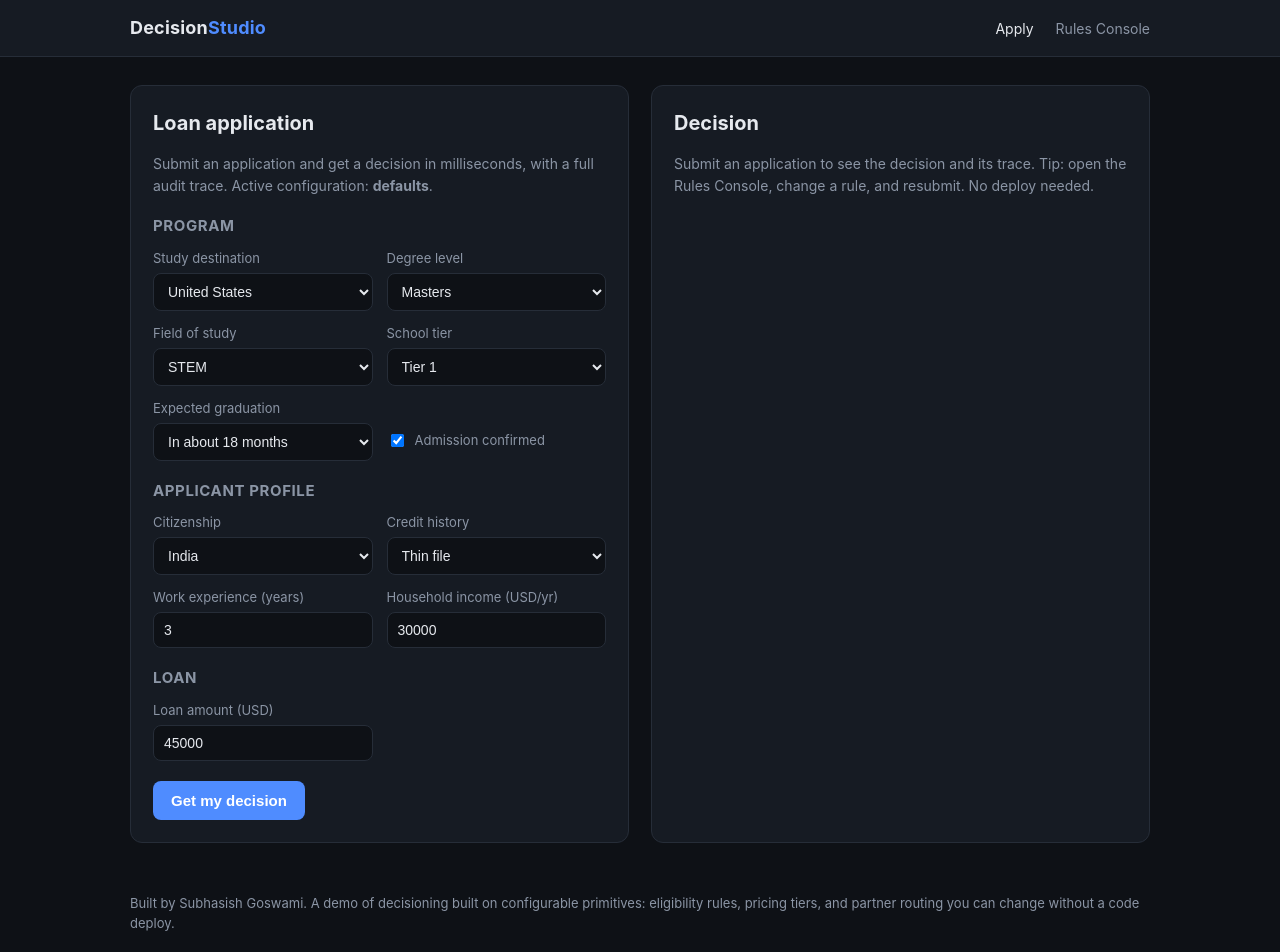
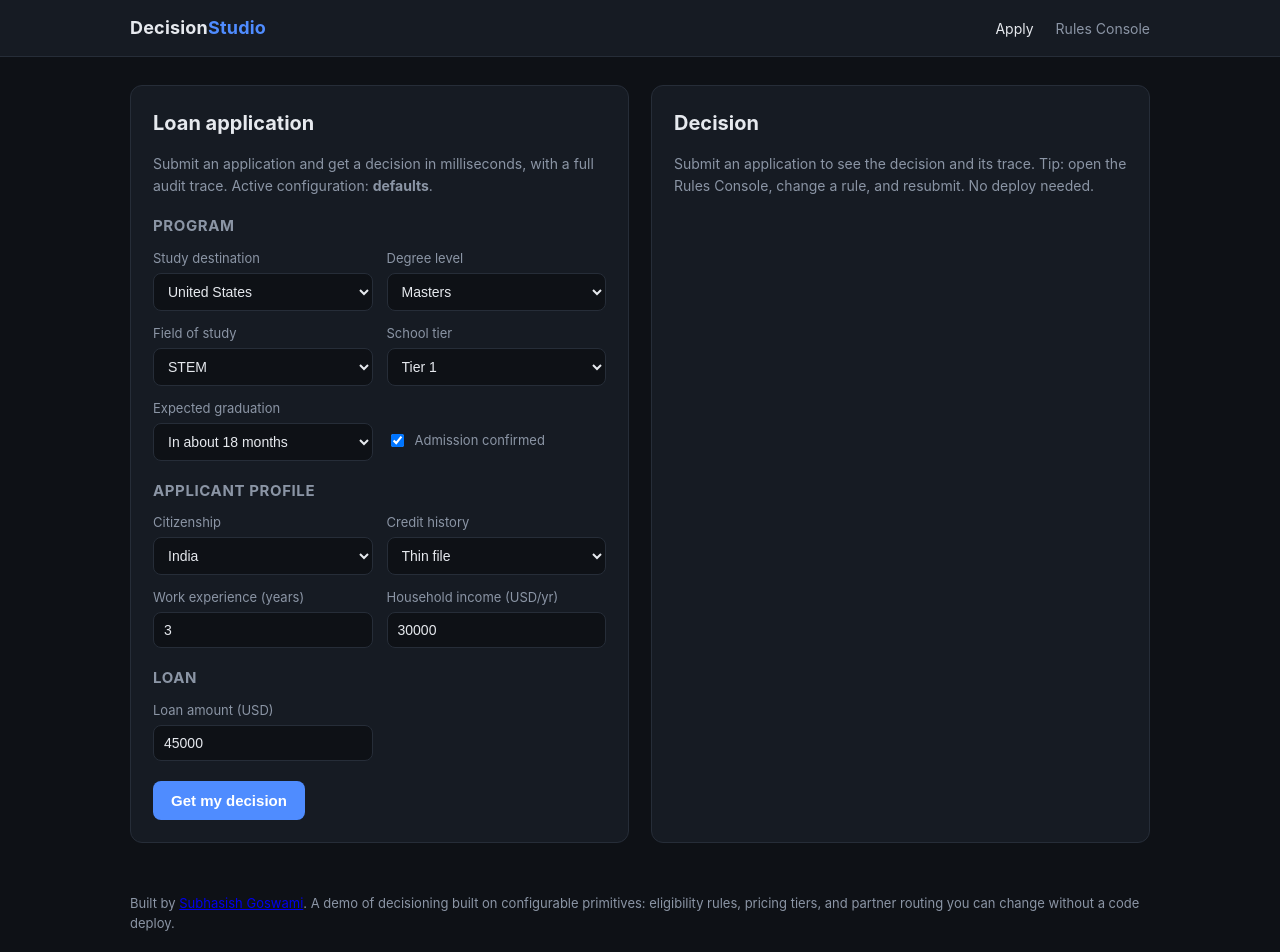
Before and after one commit to subhasishgoswami02/decision-studio, a Next.js app: page / in a window 1280 px wide. Shown: the top 952 px of the page. Built offline with nearby package versions, Linux system fonts and the light colour scheme.

Commit message:
Link footer name to portfolio (subhasishgoswami.com)
Updated footer to include a hyperlink for the author.

```diff
--- a/pages/_app.js
+++ b/pages/_app.js
@@ -30,7 +30,7 @@ export default function App({ Component, pageProps }) {
         <Component {...pageProps} />
       </main>
       <footer className="footer">
-        Built by Subhasish Goswami. A demo of decisioning built on configurable
+        Built by <a href="https://subhasishgoswami.com">Subhasish Goswami</a>. A demo of decisioning built on configurable
         primitives: eligibility rules, pricing tiers, and partner routing you can
         change without a code deploy.
       </footer>
```
